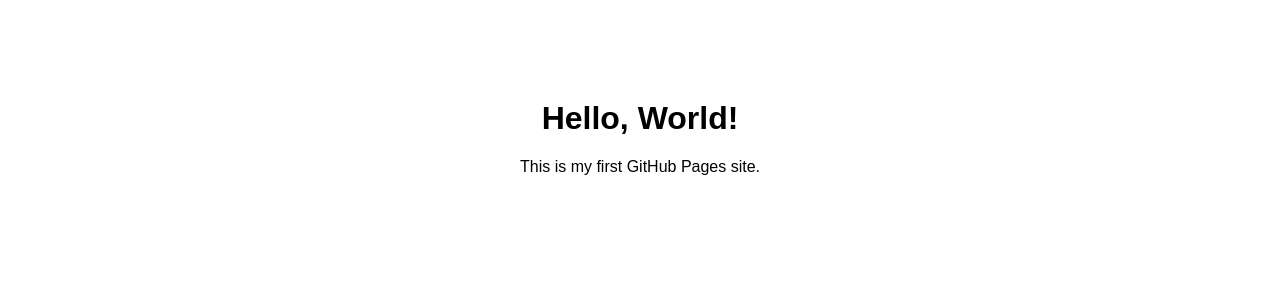
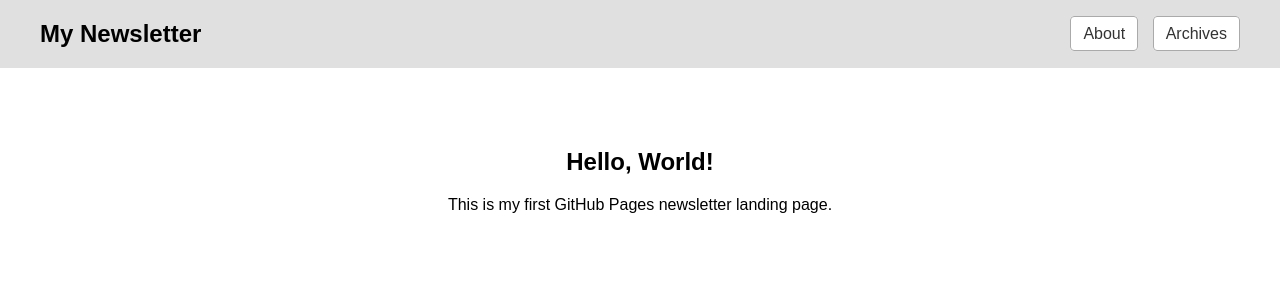
Before and after one commit to Oskbob/Oskbob.github.io, a plain HTML site: page index.html in a window 1280 px wide. Drawn offline with Linux system fonts and the light colour scheme.

Commit message:
Update index.html

```diff
--- a/index.html
+++ b/index.html
@@ -1,20 +1,69 @@
 <!DOCTYPE html>
 <html lang="en">
 <head>
-    <meta charset="UTF-8">
-    <meta name="viewport" content="width=device-width, initial-scale=1.0">
-    <title>Hello World</title>
+  <meta charset="UTF-8" />
+  <meta name="viewport" content="width=device-width, initial-scale=1.0"/>
+  <title>My Newsletter</title>
   <style>
     body {
+      margin: 0;
+      font-family: sans-serif;
       background: white;
-        font-family: sans-serif;
       text-align: center;
-        margin-top: 100px;
+    }
+
+    header {
+      background-color: #e0e0e0; /* Light grey */
+      padding: 20px;
+      display: flex;
+      justify-content: space-between;
+      align-items: center;
+    }
+
+    header h1 {
+      margin: 0;
+      font-size: 1.5em;
+      padding-left: 20px;
+    }
+
+    nav {
+      padding-right: 20px;
+    }
+
+    nav a {
+      text-decoration: none;
+      color: #333;
+      background: white;
+      border: 1px solid #aaa;
+      padding: 8px 12px;
+      margin-left: 10px;
+      border-radius: 4px;
+      transition: background 0.2s;
+    }
+
+    nav a:hover {
+      background: #ddd;
+    }
+
+    main {
+      padding: 60px 20px;
     }
   </style>
 </head>
 <body>
-    <h1>Hello, World!</h1>
-    <p>This is my first GitHub Pages site.</p>
+
+  <header>
+    <h1>My Newsletter</h1>
+    <nav>
+      <a href="about.html">About</a>
+      <a href="archive.html">Archives</a>
+    </nav>
+  </header>
+
+  <main>
+    <h2>Hello, World!</h2>
+    <p>This is my first GitHub Pages newsletter landing page.</p>
+  </main>
+
 </body>
 </html>
```
Lines whose indentation alone changed are shown as unchanged.
